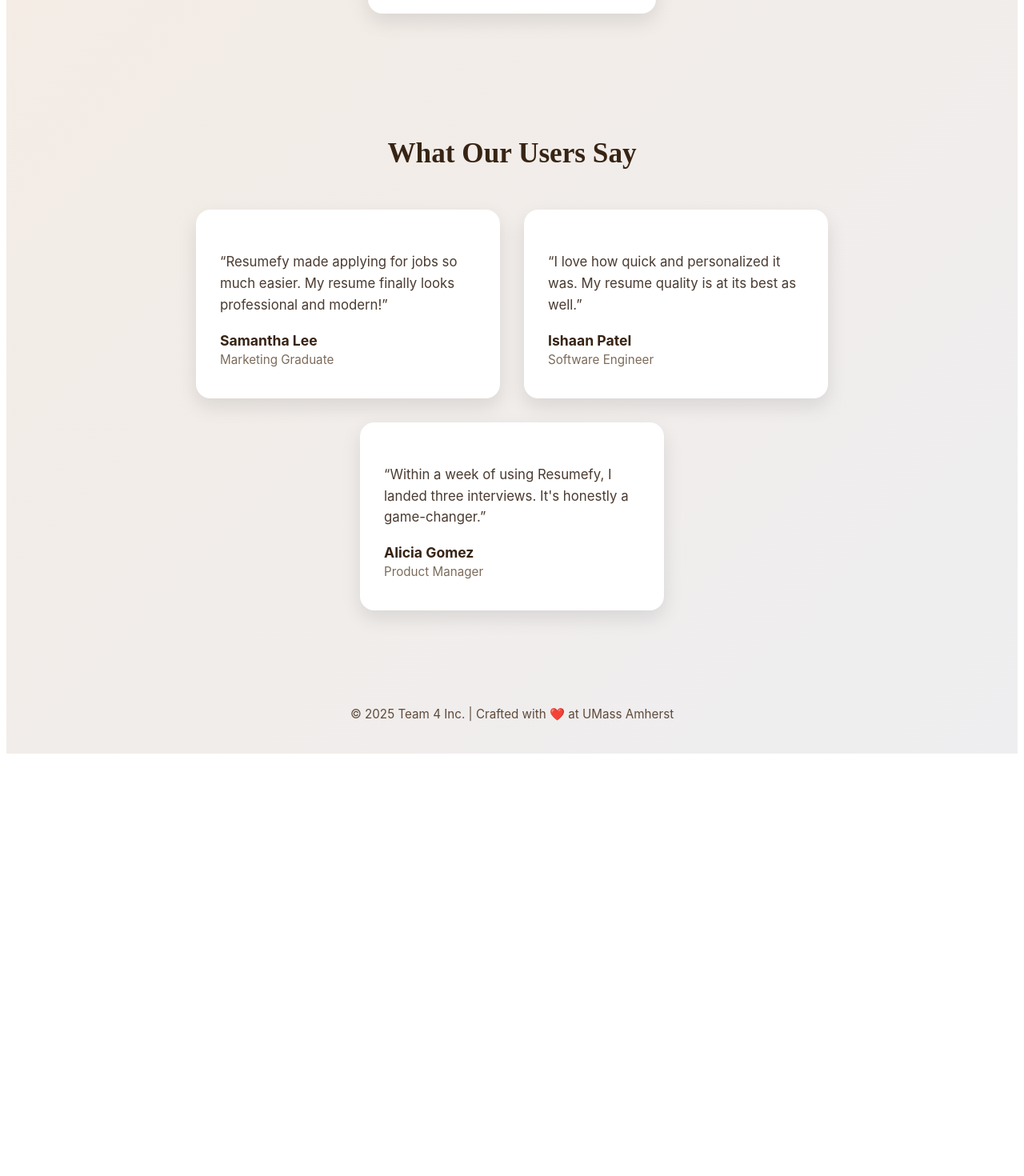
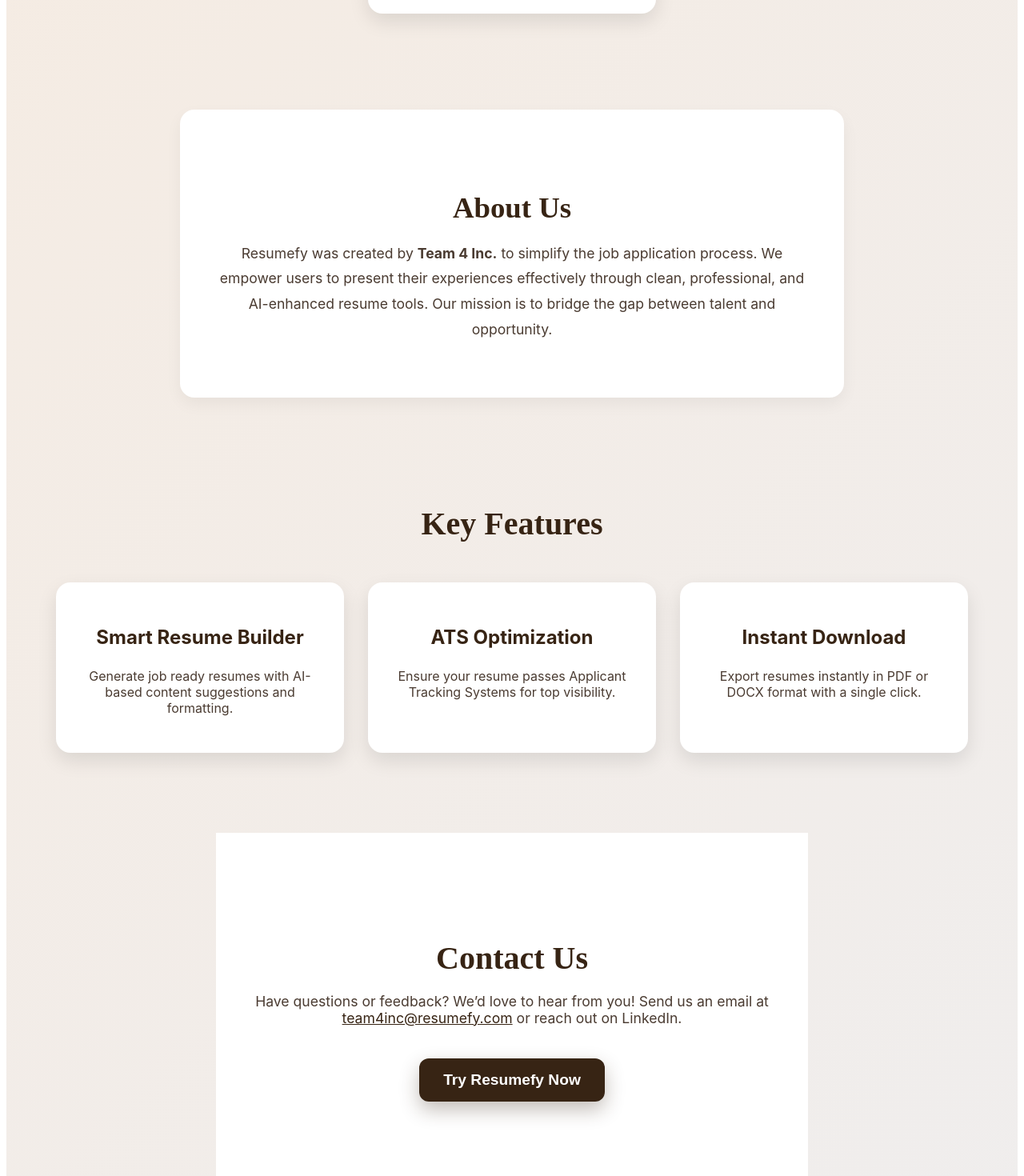
Before and after one commit to AdamPostMontjoie/Resumefy, a React app in the folder frontend/: page / in a window 1280 px wide. Shown: the part 1240-2710 px from the top of the page at 80% size. Before the commit the page ends 2190 px from the top, so only its background shows below. Built offline with nearby package versions, Linux system fonts and the light colour scheme; no server answers; the HTML template or start-up script is replaced by a standard one.

Commit message:
Updated home page

```diff
--- a/frontend/src/routes/Home/App.jsx
+++ b/frontend/src/routes/Home/App.jsx
@@ -1,9 +1,19 @@
-import React from "react";
+import React, {useRef} from "react";
+import logo from "../../assets/logo.png";
 import { useNavigate } from "react-router-dom";
 import "./App.css"
 
 function App() {
   const navigate = useNavigate();
+
+  const homeRef = useRef(null);
+  const aboutRef = useRef(null);
+  const featuresRef = useRef(null);
+  const contactRef = useRef(null);
+
+  const scrollToSection = (ref) => {
+    ref.current?.scrollIntoView({ behavior: "smooth" });
+  };
 
   const goToLogin = () => {
     navigate("/login");
@@ -35,27 +45,29 @@
           maxWidth: "1200px",
         }}
       >
-        <h1
-          style={{
-            fontSize: "2rem",
-            fontWeight: "800",
-            fontFamily: "'Playfair Display', serif",
-            margin: 0,
-          }}
-        >
-          RESUMEFY
-        </h1>
+        <img
+        src={logo}
+        alt="Resumefy Logo"
+        style={{
+          height: "110px",
+          objectFit: "contain",
+          cursor: "pointer",
+          marginLeft: "-80px",
+         }}
+         onClick={() => scrollToSection(homeRef)} // makes logo scroll back to top
+        />
+
         <nav style={{ display: "flex", gap: "25px" }}>
-          <button onCLick="#" className="navLink">
+          <button onClick={() => scrollToSection(homeRef)} className="navLink">
             Home
           </button>
-          <button onClick="#" className="navLink">
+          <button onClick={() => scrollToSection(aboutRef)} className="navLink">
             About
           </button>
-          <button onClick="#" className="navLink">
+          <button onClick={() => scrollToSection(featuresRef)} className="navLink">
             Features
           </button>
-          <button onClick="#" className="navLink">
+          <button onClick={() => scrollToSection(contactRef)} className="navLink">
             Contact
           </button>
           <button onClick={goToLogin} className="loginButton">
@@ -152,6 +164,149 @@
         </div>
       </section>
 
+      {/* ABOUT SECTION */}
+      <section
+        ref={aboutRef}
+        style={{
+          marginTop: "120px",
+          padding: "70px 40px",
+          textAlign: "center",
+          background: "#fff",
+          borderRadius: "18px",
+          boxShadow: "0 8px 20px rgba(0,0,0,0.05)",
+          maxWidth: "900px",
+          marginLeft: "auto",
+          marginRight: "auto",
+        }}
+      >
+        <h2
+          style={{
+            fontSize: "2.3rem",
+            fontWeight: "700",
+            marginBottom: "20px",
+            fontFamily: "'Playfair Display', serif",
+          }}
+        >
+          About Us
+        </h2>
+        <p
+          style={{
+            fontSize: "1.1rem",
+            maxWidth: "750px",
+            margin: "0 auto",
+            color: "#4a3b31",
+            lineHeight: "1.8",
+          }}
+        >
+          Resumefy was created by <strong>Team 4 Inc.</strong> to simplify the
+          job application process. We empower users to present their experiences
+          effectively through clean, professional, and AI-enhanced resume tools.
+          Our mission is to bridge the gap between talent and opportunity.
+        </p>
+      </section>
+
+      {/* FEATURES SECTION */}
+      <section
+        ref={featuresRef}
+        style={{
+          padding: "100px 20px",
+          textAlign: "center",
+        }}
+      >
+        <h2
+          style={{
+            fontSize: "2.5rem",
+            fontWeight: "700",
+            marginBottom: "50px",
+            fontFamily: "'Playfair Display', serif",
+          }}
+        >
+          Key Features
+        </h2>
+
+        <div
+          style={{
+            display: "flex",
+            flexWrap: "wrap",
+            justifyContent: "center",
+            gap: "30px",
+          }}
+        >
+          {[
+            {
+              title: "Smart Resume Builder",
+              text: "Generate job ready resumes with AI-based content suggestions and formatting.",
+            },
+            {
+              title: "ATS Optimization",
+              text: "Ensure your resume passes Applicant Tracking Systems for top visibility.",
+            },
+            {
+              title: "Instant Download",
+              text: "Export resumes instantly in PDF or DOCX format with a single click.",
+            },
+          ].map((f, i) => (
+            <div
+              key={i}
+              style={{
+                background: "white",
+                borderRadius: "18px",
+                padding: "30px",
+                width: "300px",
+                boxShadow: "0 10px 25px rgba(0,0,0,0.1)",
+                transition: "transform 0.2s",
+              }}
+            >
+              <h3 style={{ fontSize: "1.5rem", fontWeight: "700" }}>{f.title}</h3>
+              <p style={{ fontSize: "1rem", color: "#4a3b31", marginTop: "10px" }}>
+                {f.text}
+              </p>
+            </div>
+          ))}
+        </div>
+      </section>
+
+      {/* CONTACT SECTION */}
+      <section
+        ref={contactRef}
+        style={{
+          padding: "100px 20px",
+          textAlign: "center",
+          background: "#fff",
+        }}
+      >
+        <h2
+          style={{
+            fontSize: "2.5rem",
+            fontWeight: "700",
+            marginBottom: "20px",
+            fontFamily: "'Playfair Display', serif",
+          }}
+        >
+          Contact Us
+        </h2>
+        <p
+          style={{
+            fontSize: "1.1rem",
+            color: "#4a3b31",
+            maxWidth: "700px",
+            margin: "0 auto 40px",
+          }}
+        >
+          Have questions or feedback? We’d love to hear from you!
+          Send us an email at{" "}
+          <a href="mailto:team4inc@resumefy.com" style={{ color: "#372414" }}>
+            team4inc@resumefy.com
+          </a>{" "}
+          or reach out on LinkedIn.
+        </p>
+        <button onClick={goToLogin} style={ctaButton}>
+          Try Resumefy Now
+        </button>
+      </section>
+
+
+
       <section
   style={{
     marginTop: "120px",
@@ -192,7 +347,7 @@
       {
         name: "Alicia Gomez",
         role: "Product Manager",
-        text: "Within a week of using Resumefy, I landed three interviews. It's honestly a game-changer.",
+        text: "Within a week of using Resumefy, I landed three interviews. It's honestly a gamechanger.",
       },
     ].map((review, i) => (
       <div
@@ -242,6 +397,27 @@
   );
 }
 
+/*const navLink = {
+  background: "none",
+  border: "none",
+  textDecoration: "none",
+  color: "#372414",
+  fontWeight: "500",
+  fontSize: "1rem",
+  cursor: "pointer",
+  transition: "color 0.2s",
+};
+
+const loginButton = {
+  backgroundColor: "#372414",
+  color: "white",
+  border: "none",
+  borderRadius: "10px",
+  padding: "10px 18px",
+  fontWeight: "600",
+  cursor: "pointer",
+};*/
+
 const ctaButton = {
   background: "linear-gradient(135deg, #372414 0%, #372414 100%)",
   color: "white",
```
Also changed, not shown: frontend/src/Assets/Logo.png (added).
